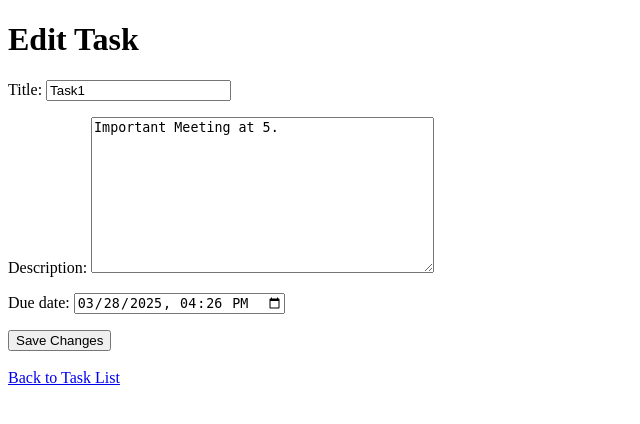
After one commit to Priyanka212-pradhan/To-Do-List-Backend, a Django app: page /tasks/edit/1/ in a window 1280 px wide. The commit adds this page. Shown: the top 424 px of the page, without its empty margins (0-640 px from the left). Run offline with Django 5.2, Linux system fonts and the light colour scheme; a user stored in the database is signed in; data comes from the database, SQL or seed files in the repository; both versions use the stored data as it was after the commit.

Commit message:
Added edit functionality for the tasks listed in the table.

```diff
--- /dev/null
+++ b/tasks/templates/tasks/edit_task.html
@@ -0,0 +1,20 @@
+<!DOCTYPE html>
+<html lang="en">
+<head>
+    <meta charset="UTF-8">
+    <meta name="viewport" content="width=device-width, initial-scale=1.0">
+    <title>Edit Task</title>
+</head>
+<body>
+    <h1>Edit Task</h1>
+
+    <form method="POST">
+        {% csrf_token %}
+        {{ form.as_p }}  <!-- Render form fields -->
+        <button type="submit">Save Changes</button>
+    </form>
+
+    <br>
+    <a href="{% url 'tasks:task_list' %}">Back to Task List</a>
+</body>
+</html>
--- a/tasks/templates/tasks/task_list.html
+++ b/tasks/templates/tasks/task_list.html
@@ -15,6 +15,7 @@
                 <th>Description</th>
                 <th>Status</th>
                 <th>Created At</th>
+                <th>Actions</th> <!-- Added Actions column for Edit button -->
             </tr>
         </thead>
         <tbody>
@@ -30,10 +31,11 @@
                     {% endif %}
                 </td>
                 <td>{{ task.created_at }}</td>
+                <td><a href="{% url 'tasks:edit_task' task.id %}">✏️ Edit</a></td> <!-- Added Edit link -->
             </tr>
             {% empty %}
             <tr>
-                <td colspan="4">No tasks found.</td>
+                <td colspan="5">No tasks found.</td>
             </tr>
             {% endfor %}
         </tbody>
@@ -42,5 +44,6 @@
     <br>
     <a href="{% url 'tasks:create_task' %}">Create New Task</a> |
     <a href="{% url 'tasks:logout' %}">Logout</a>
+
 </body>
 </html>
--- a/tasks/urls.py
+++ b/tasks/urls.py
@@ -10,4 +10,5 @@ urlpatterns = [
     path('create/', views.create_task, name='create_task'),
     path('logout/', views.user_logout, name='logout'),  # Logout page
     path('tasks/', views.task_list, name='task_list'),  # View all tasks
+    path('tasks/edit/<int:task_id>/', views.edit_task, name='edit_task'),  # Edit task URL
 ]
--- a/tasks/views.py
+++ b/tasks/views.py
@@ -1,6 +1,6 @@
 from django.contrib.auth import authenticate, login, logout
 from django.contrib.auth.decorators import login_required
-from django.shortcuts import render, redirect
+from django.shortcuts import render, redirect, get_object_or_404
 from django.contrib.auth.models import User
 from django.contrib import messages
 from .forms import RegistrationForm, LoginForm, TaskForm
@@ -73,3 +73,17 @@ def user_logout(request):
 def task_list(request):
     tasks = Task.objects.filter(user=request.user)  # Fetch tasks for the logged-in user
     return render(request, 'tasks/task_list.html', {'tasks': tasks})
+
+
+@login_required
+def edit_task(request, task_id):
+    task = get_object_or_404(Task, id=task_id, user=request.user)  # Ensure task belongs to the user
+    if request.method == 'POST':
+        form = TaskForm(request.POST, instance=task)
+        if form.is_valid():
+            form.save()
+            return redirect('tasks:task_list')  # Redirect to the task list page after editing
+    else:
+        form = TaskForm(instance=task)
+
+    return render(request, 'tasks/edit_task.html', {'form': form, 'task': task})
```
Also changed, not shown: db.sqlite3, tasks/forms.py (line endings or trailing spaces).
